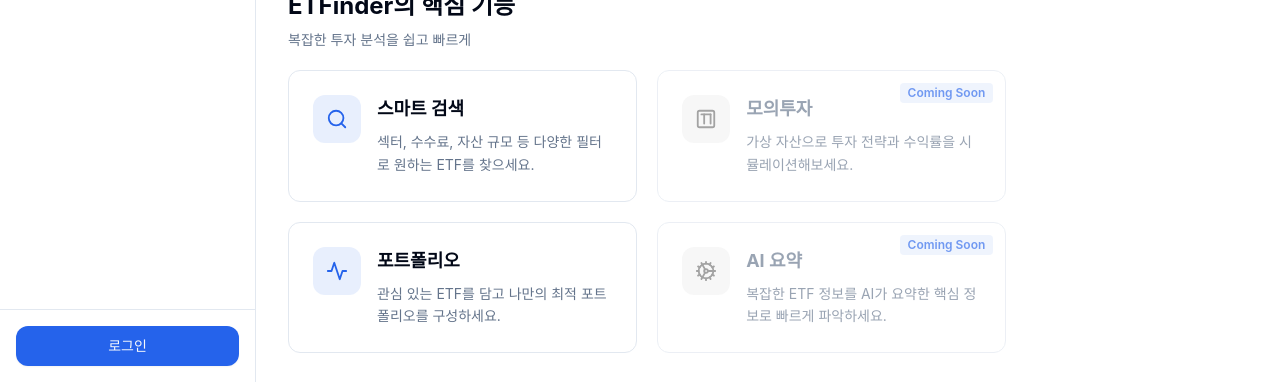
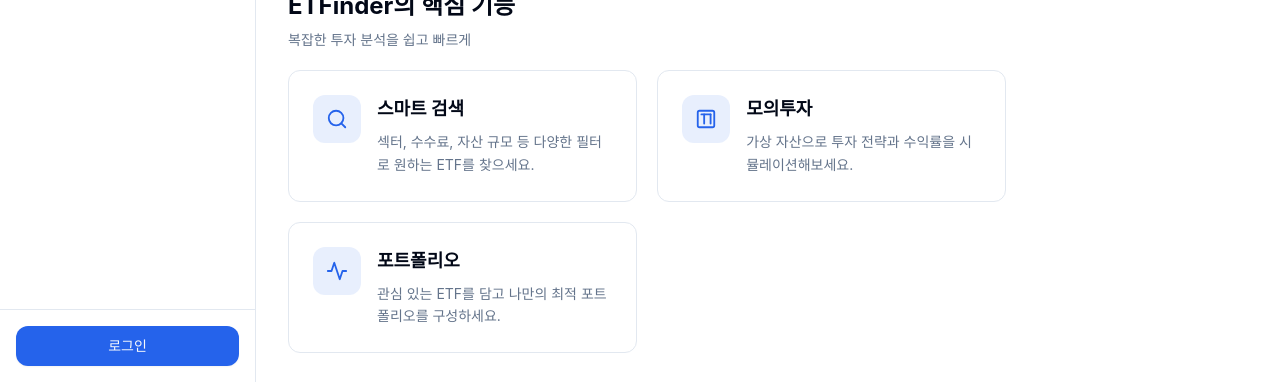
Before and after one commit to minjeongkimm/etfinder, a Vue app in the folder ETFinder/frontend/: page / in a window 1280 px wide. Shown: the part 418-800 px from the top of the page. Built offline with nearby package versions, Linux system fonts and the light colour scheme; no server answers; a web font is replaced by a local one.

Commit message:
feat: 메인 페이지 주요 기능에 모의 투자 페이지 연동

```diff
--- a/ETFinder/frontend/src/views/HomeView.vue
+++ b/ETFinder/frontend/src/views/HomeView.vue
@@ -74,26 +74,23 @@
                   </div>
                 </router-link>
 
-                <!-- 모의투자 (Coming Soon) -->
-                <div
-                  @click="handleComingSoon"
-                  class="group rounded-xl border border-border bg-card p-6 hover:shadow-sm transition-all duration-200 cursor-not-allowed opacity-65 relative"
+                <!-- 모의투자 -->
+                <router-link
+                  to="/mock-investment"
+                  class="group rounded-xl border border-border bg-card p-6 hover:shadow-lg hover:border-primary/40 hover:-translate-y-0.5 transition-all duration-200 cursor-pointer"
                 >
-                  <div class="absolute top-3 right-3 px-2 py-0.5 bg-primary/10 text-primary rounded text-xs font-semibold">
-                    Coming Soon
-                  </div>
                   <div class="flex items-start gap-4">
-                    <div class="w-12 h-12 bg-muted rounded-xl flex items-center justify-center flex-shrink-0 grayscale">
-                      <svg xmlns="http://www.w3.org/2000/svg" width="22" height="22" viewBox="0 0 24 24" fill="none" stroke="currentColor" stroke-width="2" stroke-linecap="round" stroke-linejoin="round" class="text-muted-foreground"><rect width="18" height="18" x="3" y="3" rx="2"/><path d="M7 7h10"/><path d="M10 7v10"/><path d="M17 7v10"/></svg>
+                    <div class="w-12 h-12 bg-primary/10 rounded-xl flex items-center justify-center flex-shrink-0 group-hover:bg-primary/20 group-hover:scale-110 transition-all duration-200">
+                      <svg xmlns="http://www.w3.org/2000/svg" width="22" height="22" viewBox="0 0 24 24" fill="none" stroke="currentColor" stroke-width="2" stroke-linecap="round" stroke-linejoin="round" class="text-primary"><rect width="18" height="18" x="3" y="3" rx="2"/><path d="M7 7h10"/><path d="M10 7v10"/><path d="M17 7v10"/></svg>
                     </div>
                     <div class="flex-1 min-w-0">
-                      <h3 class="text-lg font-bold text-muted-foreground mb-2">모의투자</h3>
+                      <h3 class="text-lg font-bold text-foreground mb-2 group-hover:text-primary transition-colors">모의투자</h3>
                       <p class="text-sm text-muted-foreground leading-relaxed">
                         가상 자산으로 투자 전략과 수익률을 시뮬레이션해보세요.
                       </p>
                     </div>
                   </div>
-                </div>
+                </router-link>
 
                 <!-- 포트폴리오 -->
                 <router-link
@@ -113,26 +110,7 @@
                   </div>
                 </router-link>
 
-                <!-- AI 요약 (Coming Soon) -->
-                <div
-                  @click="handleComingSoon"
-                  class="group rounded-xl border border-border bg-card p-6 hover:shadow-sm transition-all duration-200 cursor-not-allowed opacity-65 relative"
-                >
-                  <div class="absolute top-3 right-3 px-2 py-0.5 bg-primary/10 text-primary rounded text-xs font-semibold">
-                    Coming Soon
-                  </div>
-                  <div class="flex items-start gap-4">
-                    <div class="w-12 h-12 bg-muted rounded-xl flex items-center justify-center flex-shrink-0 grayscale">
-                      <svg xmlns="http://www.w3.org/2000/svg" width="22" height="22" viewBox="0 0 24 24" fill="none" stroke="currentColor" stroke-width="2" stroke-linecap="round" stroke-linejoin="round" class="text-muted-foreground"><path d="M12 20a8 8 0 1 0 0-16 8 8 0 0 0 0 16Z"/><path d="M12 14a2 2 0 1 0 0-4 2 2 0 0 0 0 4Z"/><path d="M12 2v2"/><path d="M12 22v-2"/><path d="m17 20.66-1-1.73"/><path d="M11 10.27 7 3.34"/><path d="m20.66 17-1.73-1"/><path d="m3.34 7 1.73 1"/><path d="M14 12h8"/><path d="M2 12h2"/><path d="m20.66 7-1.73 1"/><path d="m3.34 17 1.73-1"/><path d="m17 3.34-1 1.73"/><path d="m11 13.73-4 6.93"/></svg>
-                    </div>
-                    <div class="flex-1 min-w-0">
-                      <h3 class="text-lg font-bold text-muted-foreground mb-2">AI 요약</h3>
-                      <p class="text-sm text-muted-foreground leading-relaxed">
-                        복잡한 ETF 정보를 AI가 요약한 핵심 정보로 빠르게 파악하세요.
-                      </p>
-                    </div>
-                  </div>
-                </div>
+
               </div>
             </section>
 
@@ -341,11 +319,6 @@ const goToEtfDetail = (etfId) => {
   router.push({ name: 'etfDetail', params: { etfId } })
 }
 
-// Coming Soon 알림
-const handleComingSoon = () => {
-  alert('곧 출시 예정입니다! 🚀')
-}
-
 // 기간 변경 시 데이터 다시 로드
 watch(selectedPeriod, () => {
   fetchAllRankings()
```
Also changed, not shown: 1 other file (tests, documents, lock files or other folders).
